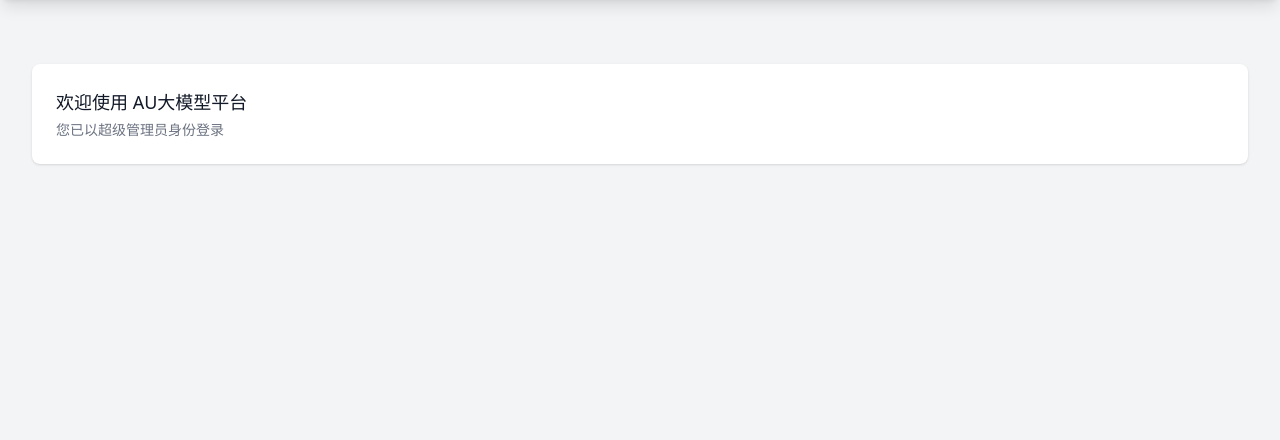
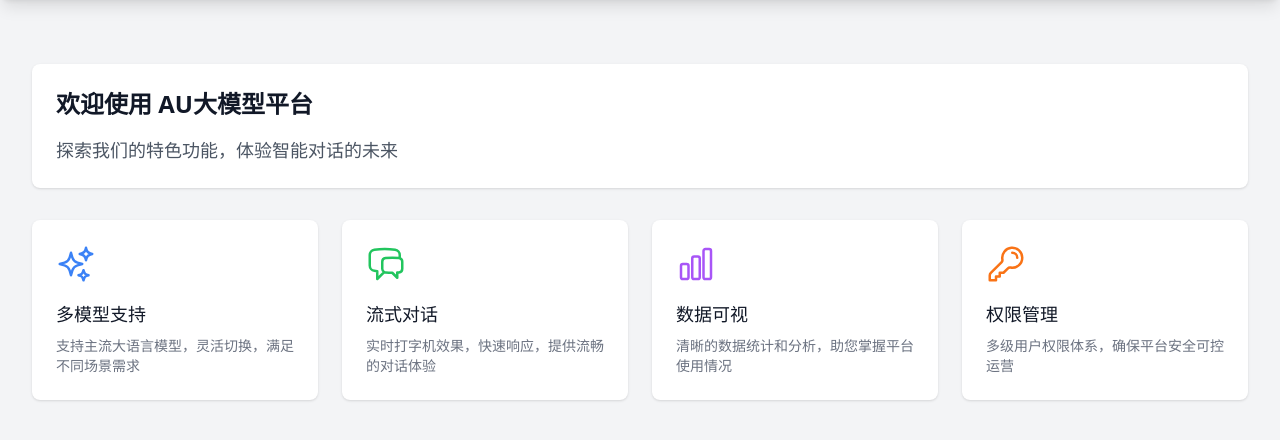
Before and after one commit to L4Walk/model_chat, a Flask app: page /dashboard in a window 1280 px wide. Shown: the part 80-520 px from the top of the page. Run offline with Flask 2, Linux system fonts and the light colour scheme; a user stored in the database is signed in; some libraries are stand-ins or nearby versions.

Commit message:
修改首页

```diff
--- a/templates/dashboard.html
+++ b/templates/dashboard.html
@@ -5,6 +5,7 @@
     <meta name="viewport" content="width=device-width, initial-scale=1.0">
     <title>仪表盘 - AU大模型平台</title>
     <script src="https://cdn.tailwindcss.com"></script>
+    <script src="https://unpkg.com/@heroicons/24/outline"></script>
 </head>
 <body class="bg-gray-100">
     <nav class="fixed w-full top-0 z-50 bg-gradient-to-r from-white to-gray-50 shadow-lg backdrop-blur-md bg-opacity-90">
@@ -29,10 +30,64 @@
     </nav>
     <div class="max-w-7xl mx-auto py-6 sm:px-6 lg:px-8 mt-24">
         <div class="px-4 py-6 sm:px-0">
-            <div class="bg-white overflow-hidden shadow rounded-lg">
+            <div class="bg-white overflow-hidden shadow rounded-lg mb-8">
                 <div class="px-4 py-5 sm:p-6">
-                    <h2 class="text-lg font-medium text-gray-900">欢迎使用 AU大模型平台</h2>
-                    <p class="mt-1 text-sm text-gray-500">{% if current_user.role == 'superadmin' %}您已以超级管理员身份登录{% else %}更多功能正在开发中...{% endif %}</p>
+                    <h2 class="text-2xl font-bold text-gray-900 mb-4">欢迎使用 AU大模型平台</h2>
+                    <p class="text-lg text-gray-600">探索我们的特色功能，体验智能对话的未来</p>
+                </div>
+            </div>
+
+            <div class="grid grid-cols-1 md:grid-cols-2 lg:grid-cols-4 gap-6">
+                <!-- 多模型支持 -->
+                <div class="bg-white overflow-hidden shadow rounded-lg transition-all duration-300 hover:shadow-xl hover:scale-105">
+                    <div class="px-4 py-5 sm:p-6">
+                        <div class="text-3xl text-blue-500 mb-4">
+                            <svg class="h-10 w-10" xmlns="http://www.w3.org/2000/svg" fill="none" viewBox="0 0 24 24" stroke-width="1.5" stroke="currentColor">
+                                <path stroke-linecap="round" stroke-linejoin="round" d="M9.813 15.904L9 18.75l-.813-2.846a4.5 4.5 0 00-3.09-3.09L2.25 12l2.846-.813a4.5 4.5 0 003.09-3.09L9 5.25l.813 2.846a4.5 4.5 0 003.09 3.09L15.75 12l-2.846.813a4.5 4.5 0 00-3.09 3.09zM18.259 8.715L18 9.75l-.259-1.035a3.375 3.375 0 00-2.455-2.456L14.25 6l1.036-.259a3.375 3.375 0 002.455-2.456L18 2.25l.259 1.035a3.375 3.375 0 002.456 2.456L21.75 6l-1.035.259a3.375 3.375 0 00-2.456 2.456zM16.894 20.567L16.5 21.75l-.394-1.183a2.25 2.25 0 00-1.423-1.423L13.5 18.75l1.183-.394a2.25 2.25 0 001.423-1.423l.394-1.183.394 1.183a2.25 2.25 0 001.423 1.423l1.183.394-1.183.394a2.25 2.25 0 00-1.423 1.423z" />
+                            </svg>
+                        </div>
+                        <h3 class="text-lg font-medium text-gray-900 mb-2">多模型支持</h3>
+                        <p class="text-sm text-gray-500">支持主流大语言模型，灵活切换，满足不同场景需求</p>
+                    </div>
+                </div>
+
+                <!-- 流式对话 -->
+                <div class="bg-white overflow-hidden shadow rounded-lg transition-all duration-300 hover:shadow-xl hover:scale-105">
+                    <div class="px-4 py-5 sm:p-6">
+                        <div class="text-3xl text-green-500 mb-4">
+                            <svg class="h-10 w-10" xmlns="http://www.w3.org/2000/svg" fill="none" viewBox="0 0 24 24" stroke-width="1.5" stroke="currentColor">
+                                <path stroke-linecap="round" stroke-linejoin="round" d="M20.25 8.511c.884.284 1.5 1.128 1.5 2.097v4.286c0 1.136-.847 2.1-1.98 2.193-.34.027-.68.052-1.02.072v3.091l-3-3c-1.354 0-2.694-.055-4.02-.163a2.115 2.115 0 01-.825-.242m9.345-8.334a2.126 2.126 0 00-.476-.095 48.64 48.64 0 00-8.048 0c-1.131.094-1.976 1.057-1.976 2.192v4.286c0 .837.46 1.58 1.155 1.951m9.345-8.334V6.637c0-1.621-1.152-3.026-2.76-3.235A48.455 48.455 0 0011.25 3c-2.115 0-4.198.137-6.24.402-1.608.209-2.76 1.614-2.76 3.235v6.226c0 1.621 1.152 3.026 2.76 3.235.577.075 1.157.14 1.74.194V21l4.155-4.155" />
+                            </svg>
+                        </div>
+                        <h3 class="text-lg font-medium text-gray-900 mb-2">流式对话</h3>
+                        <p class="text-sm text-gray-500">实时打字机效果，快速响应，提供流畅的对话体验</p>
+                    </div>
+                </div>
+
+                <!-- 数据可视 -->
+                <div class="bg-white overflow-hidden shadow rounded-lg transition-all duration-300 hover:shadow-xl hover:scale-105">
+                    <div class="px-4 py-5 sm:p-6">
+                        <div class="text-3xl text-purple-500 mb-4">
+                            <svg class="h-10 w-10" xmlns="http://www.w3.org/2000/svg" fill="none" viewBox="0 0 24 24" stroke-width="1.5" stroke="currentColor">
+                                <path stroke-linecap="round" stroke-linejoin="round" d="M3 13.125C3 12.504 3.504 12 4.125 12h2.25c.621 0 1.125.504 1.125 1.125v6.75C7.5 20.496 6.996 21 6.375 21h-2.25A1.125 1.125 0 013 19.875v-6.75zM9.75 8.625c0-.621.504-1.125 1.125-1.125h2.25c.621 0 1.125.504 1.125 1.125v11.25c0 .621-.504 1.125-1.125 1.125h-2.25a1.125 1.125 0 01-1.125-1.125V8.625zM16.5 4.125c0-.621.504-1.125 1.125-1.125h2.25C20.496 3 21 3.504 21 4.125v15.75c0 .621-.504 1.125-1.125 1.125h-2.25a1.125 1.125 0 01-1.125-1.125V4.125z" />
+                            </svg>
+                        </div>
+                        <h3 class="text-lg font-medium text-gray-900 mb-2">数据可视</h3>
+                        <p class="text-sm text-gray-500">清晰的数据统计和分析，助您掌握平台使用情况</p>
+                    </div>
+                </div>
+
+                <!-- 权限管理 -->
+                <div class="bg-white overflow-hidden shadow rounded-lg transition-all duration-300 hover:shadow-xl hover:scale-105">
+                    <div class="px-4 py-5 sm:p-6">
+                        <div class="text-3xl text-orange-500 mb-4">
+                            <svg class="h-10 w-10" xmlns="http://www.w3.org/2000/svg" fill="none" viewBox="0 0 24 24" stroke-width="1.5" stroke="currentColor">
+                                <path stroke-linecap="round" stroke-linejoin="round" d="M15.75 5.25a3 3 0 013 3m3 0a6 6 0 01-7.029 5.912c-.563-.097-1.159.026-1.563.43L10.5 17.25H8.25v2.25H6v2.25H2.25v-2.818c0-.597.237-1.17.659-1.591l6.499-6.499c.404-.404.527-1 .43-1.563A6 6 0 1121.75 8.25z" />
+                            </svg>
+                        </div>
+                        <h3 class="text-lg font-medium text-gray-900 mb-2">权限管理</h3>
+                        <p class="text-sm text-gray-500">多级用户权限体系，确保平台安全可控运营</p>
+                    </div>
                 </div>
             </div>
         </div>
```
